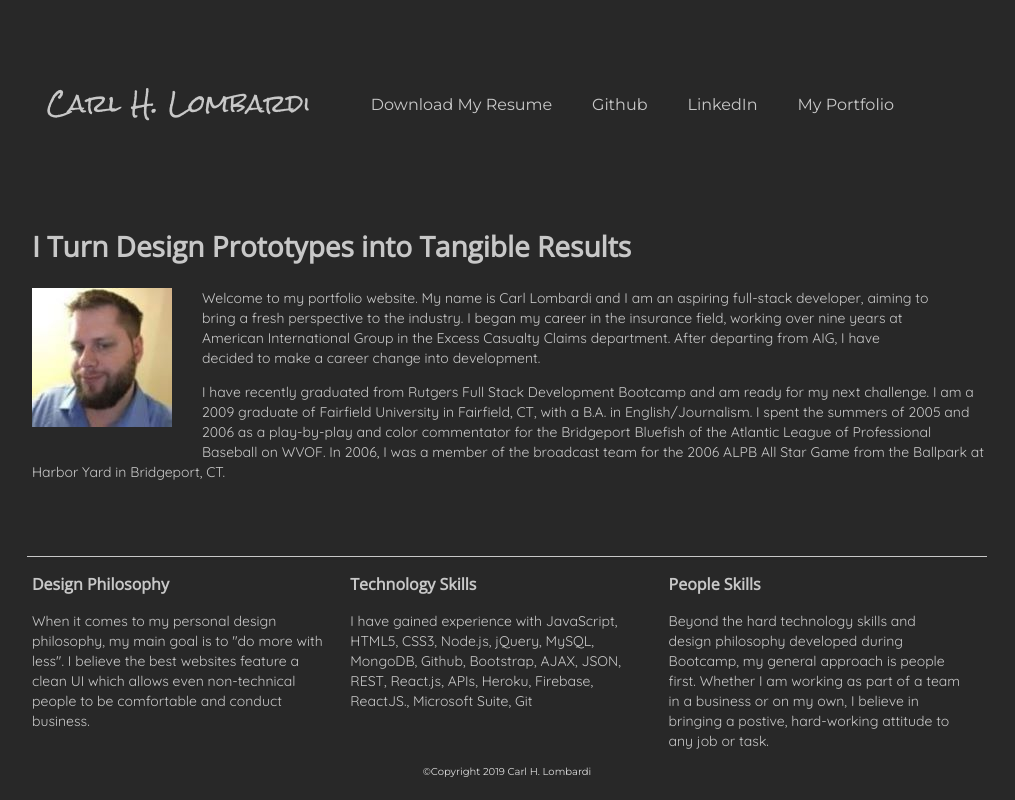
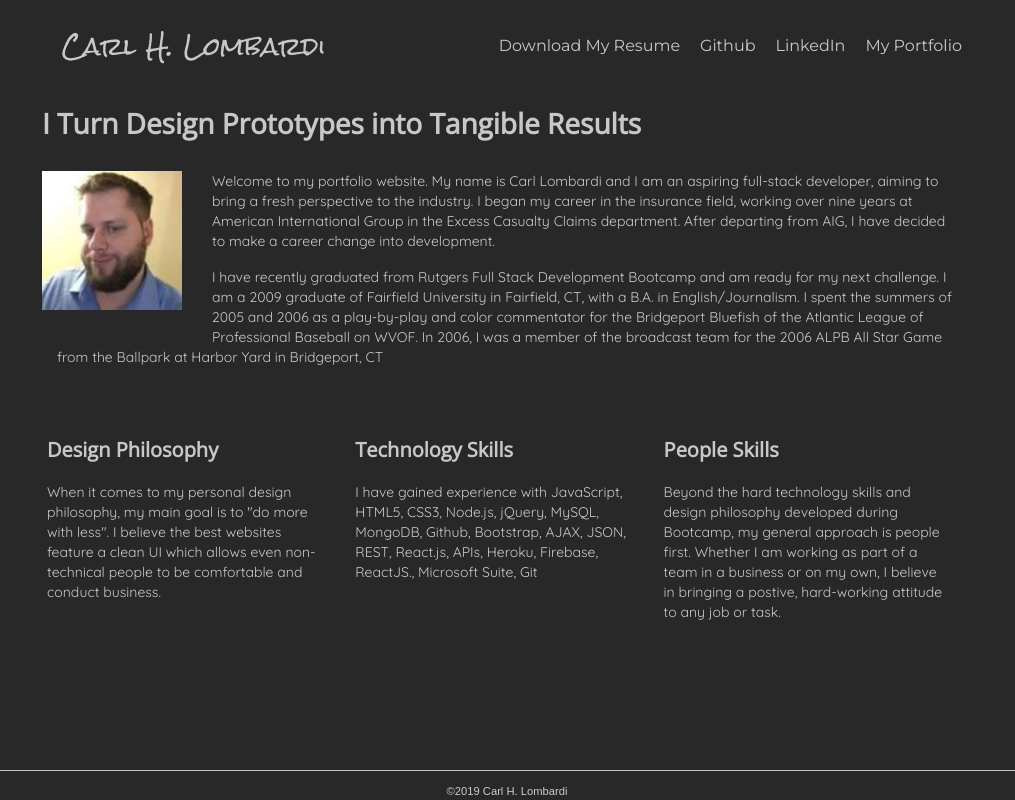
Before and after one commit to Carl-Lombardi/myportfolio, a plain HTML site: page index.html in a window 1280 px wide. Shown: the whole page, without its empty margins (133-1148 px from the left). Drawn offline with nearby package versions, Linux system fonts and the light colour scheme.

Commit message:
Bootstrap

```diff
--- a/assets/css/index.css
+++ b/assets/css/index.css
@@ -1,14 +1,6 @@
 html, body {
-  height: 100%;
   margin: 0;
   background-color: #282828;
-  position: relative;
-}
-
-body {
-  display: flex;
-  flex-direction: column;
-  height: 100vh;
 }
 
 p {
@@ -18,19 +10,6 @@ p {
   font-size: 14px;
   color: #c8c8c8;
   line-height: 20px;
-}
-
-.toolbar {
-  margin: auto;
-  top: 0;
-  width: 960px;
-  background: #282828;
-}
-
-.content {
-  width: 960px;
-  flex: 1 0 auto;
-  padding: 20px;
 }
 
 ul {
@@ -48,14 +27,19 @@ li {
 li a {
   display: block;
   color: #c8c8c8;
-  padding: 40px 0 40px 40px;
+  padding: 0 10px;
   margin: 0;
   text-decoration: none;
   font-family: 'Montserrat', sans-serif;
+  font-size: 16px;
   position: relative;
 }
 
-#active {
+.navbar {
+  background-color: #282828;
+}
+
+.navbarbrand {
   display: block;
   background-color: #282828;
   color: #c8c8c8;
@@ -68,30 +52,25 @@ li a {
 .container {
   max-width: 960px;
   margin: auto;
-  overflow: hidden;
-  display: block;
-  position: relative;
-  padding-bottom: 20px;
 }
 
-#box {
+
+.box2 {
   position: relative;
   background: #282828;
-  margin-top: 10px;
+  margin-top: 40px;
   padding: 0 0 50px 5px;
 }
 
-#tagline {
+h1 {
   display: block;
   color: #c8c8c8;
   font-family: 'Open Sans', sans-serif;
   font-size: 28px;
   font-weight: bold;
   position: relative;
-}
-
-.first {
-  width: 900px;
+  margin-bottom: 30px;
+  margin-top: 15px;
 }
 
 .photo {
@@ -100,25 +79,21 @@ li a {
   float: left;
 }
 
-#box2 {
-  padding: 0 0 50px 5px;
-  border-top: .25px solid #c8c8c8;
+h3 {
+  display: block;
+  color: #c8c8c8;
+  font-family: 'Open Sans', sans-serif;
+  font-size: 20px;
+  font-weight: bold;
   position: relative;
-  background: #282828;
-  margin-top: 10px;
+  margin-bottom: 20px;
+  margin-top: 15px;
+
 }
 
 .designdiv, .techdiv, .skillsdiv {
   float: left;
   width: 33.33%;
-}
-
-#design, #tech, #skills {
-  display: block;
-  color: #c8c8c8;
-  font-family: 'Open Sans', sans-serif;
-  font-size: 16px;
-  position: relative;
 }
 
 #designp, #techp, #skillsp {
@@ -128,14 +103,22 @@ li a {
   margin-right: 25px;
 }
 
-#footer {
-  position: absolute;
-  height: 20px;
+footer {
+  position: fixed;
+  height: 30px;
   bottom: 0;
-  width: 960px;
+  width: 100%;
+  margin: auto;
   background-color: #282828;
-  color: #ddd;
-  font-size: 10px;
-  font-family: 'Montserrat', sans-serif;
-  text-align: center;
+  border-top-style: solid;
+  border-width: 1px;
+  border-color: #c8c8c8;
+  padding: 10px 0;
 }
+
+footer p {
+  color: #cccccc;
+  font-family: Arial, Helvetica, sans-serif;
+  font-size: 0.7em;
+  margin: 0;
+}
--- a/index.html
+++ b/index.html
@@ -3,7 +3,10 @@
 
 <head>
   <meta charset="UTF-8">
+  <meta name="viewport" content="width=device-width, initial-scale=1, shrink-to-fit=no">
   <title>Carl Lombardi Portfolio</title>
+  <link rel="stylesheet" href="https://stackpath.bootstrapcdn.com/bootstrap/4.3.1/css/bootstrap.min.css"
+    integrity="sha384-ggOyR0iXCbMQv3Xipma34MD+dH/1fQ784/j6cY/iJTQUOhcWr7x9JvoRxT2MZw1T" crossorigin="anonymous">
   <link href="https://fonts.googleapis.com/css?family=Rock+Salt&display=swap" rel="stylesheet">
   <link href="https://fonts.googleapis.com/css?family=Open+Sans&display=swap" rel="stylesheet">
   <link href="https://fonts.googleapis.com/css?family=Montserrat&display=swap" rel="stylesheet">
@@ -12,50 +15,83 @@
 </head>
 
 <body>
-  <div class="toolbar">
-  <div class="content">
+
+    <nav class="navbar">
+        <div class="container">
+      <span class="navbarbrand">Carl H. Lombardi</span>
+      <ul class="nav justify-content-end">
+        <li class="nav-item">
+            <a href="./assets/documents/Resume.pdf" download="Resume.pdf">Download My Resume</a>
+        </li>
+        <li class="nav-item">
+            <a href="https://www.github.com/Carl-Lombardi" onclick="window.open(this.href); return false;">Github</a>
+        </li>
+        <li class="nav-item">
+            <a href="https://www.linkedin.com/in/carl-lombardi/" onclick="window.open(this.href); return false;">LinkedIn</a>
+        </li>
+        <li class="nav-item">
+            <a href ="portfolio.html" id="portfolio">My Portfolio</a>
+        </li>
         </div>
+      </div>
+    </nav>
+
     <div class="container">
-  <ul>
-    <li id="active">Carl H. Lombardi</li>
-    <li><a href="./assets/documents/Resume.pdf" download="Resume.pdf">Download My Resume</a></li>
-    <li><a href="https://www.github.com/Carl-Lombardi" onclick="window.open(this.href); return false;">Github</a></li>
-    <li><a href="https://www.linkedin.com/in/carl-lombardi/" onclick="window.open(this.href); return false;">LinkedIn</a></li>
-    <li><a href ="portfolio.html" id="portfolio">My Portfolio</a></li>
-  </ul>
+        <div class="box">
+          <div class="row">
+            <div class="col">
+              <h1>I Turn Design Prototypes into Tangible Results</h1>
+            <div class="paragraph">
+                <img class="photo" src="assets/images/face.jpg" alt="Carl" />
+              </div>
+              <div class="col">
+                <p>Welcome to my portfolio website. My name is Carl Lombardi and I am an aspiring full-stack developer, aiming to bring a fresh perspective to the industry. I began my career in the insurance field, working over nine years at American International Group in the Excess Casualty Claims department. After departing from AIG, I have decided to make a career change into development.</p>
+                <p>I have recently graduated from Rutgers Full Stack Development Bootcamp and am ready for my next challenge. I am a 2009 graduate of Fairfield University in Fairfield, CT, with a B.A. in English/Journalism. I spent the summers of 2005 and 2006 as a play-by-play and color commentator for the Bridgeport Bluefish of the Atlantic League of Professional Baseball on WVOF. In 2006, I was a member of the broadcast team for the 2006 ALPB All Star Game from the Ballpark at Harbor Yard in Bridgeport, CT</p>
+              </div>
+            </div>
           </div>
         </div>
 
-        <div class="container">
-          <div id="box">
-        <h2 id="tagline">I Turn Design Prototypes into Tangible Results</h2>
-        <img class="photo" src="./assets/images/face.jpg" alt="Carl" />
-        <p class="first">Welcome to my portfolio website. My name is Carl Lombardi and I am an aspiring full-stack developer, aiming to bring a fresh perspective to the industry. I began my career in the insurance field, working over nine years at American International Group in the Excess Casualty Claims department. After departing from AIG, I have decided to make a career change into development.</p>
-        <p>I have recently graduated from Rutgers Full Stack Development Bootcamp and am ready for my next challenge. I am a 2009 graduate of Fairfield University in Fairfield, CT, with a B.A. in English/Journalism. I spent the summers of 2005 and 2006 as a play-by-play and color commentator for the Bridgeport Bluefish of the Atlantic League of Professional Baseball on WVOF. In 2006, I was a member of the broadcast team for the 2006 ALPB All Star Game from the Ballpark at Harbor Yard in Bridgeport, CT.</p>
-      </div>
-
-      <div id="box2">
+        <div class="box2">
+          <div class="row">
+            <div class="col">
                 <div class="designdiv">
-        <h3 id="design">Design Philosophy</h3>
+                    <h3>Design Philosophy</h3>
                     <p id="designp">When it comes to my personal design philosophy, my main goal is to "do more with less".
                     I believe the best websites feature a clean UI which allows even non-technical people to be comfortable and conduct business. </p>
                     </div>
                     <div class="techdiv">
-        <h3 id="tech">Technology Skills</h3>
+                        <h3>Technology Skills</h3>
                     <p id="techp"> I have gained experience with JavaScript, HTML5, CSS3, Node.js, jQuery, MySQL, MongoDB, Github, Bootstrap, AJAX, JSON, REST,
                         React.js, APIs, Heroku, Firebase, ReactJS., Microsoft Suite, Git</p>
                     </div>
                     <div class="skillsdiv">
-        <h3 id="skills">People Skills</h3>
+                        <h3>People Skills</h3>
                     <p id="skillsp">Beyond the hard technology skills and design philosophy developed during Bootcamp, my general approach is people first. Whether I am working as part of a team in a business or on my own, I believe in bringing a postive, hard-working attitude to any job or task. </p>
                     </div>
                   </div>
-
-
-  <div id ="footer">
-    ©Copyright 2019 Carl H. Lombardi
             </div>
           </div>
+        </div>
+
+        <footer>
+            <div class="row">
+              <div class="col text-center">
+                <p>©2019 Carl H. Lombardi</p>
+              </div>
+            </div>
+          </div>
+        </footer>
+
+  <script src="https://code.jquery.com/jquery-3.3.1.slim.min.js"
+  integrity="sha384-q8i/X+965DzO0rT7abK41JStQIAqVgRVzpbzo5smXKp4YfRvH+8abtTE1Pi6jizo" crossorigin="anonymous">
+</script>
+<script src="https://cdnjs.cloudflare.com/ajax/libs/popper.js/1.14.7/umd/popper.min.js"
+  integrity="sha384-UO2eT0CpHqdSJQ6hJty5KVphtPhzWj9WO1clHTMGa3JDZwrnQq4sF86dIHNDz0W1" crossorigin="anonymous">
+</script>
+<script src="https://stackpath.bootstrapcdn.com/bootstrap/4.3.1/js/bootstrap.min.js"
+  integrity="sha384-JjSmVgyd0p3pXB1rRibZUAYoIIy6OrQ6VrjIEaFf/nJGzIxFDsf4x0xIM+B07jRM" crossorigin="anonymous">
+</script>
 
 </body>
 
```
Lines whose indentation alone changed are shown as unchanged.
